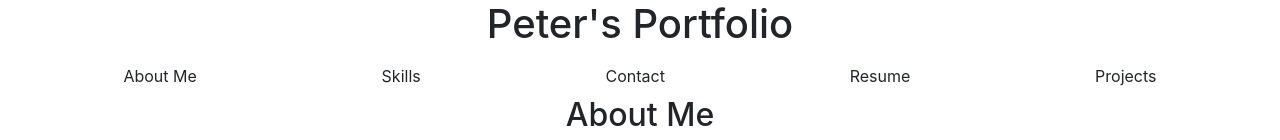
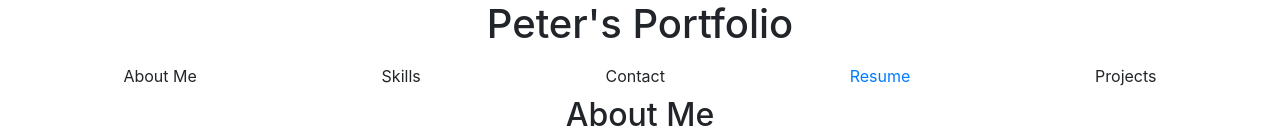
Before and after one commit to PDSamson/PDSamson.github.io, a website: page index.html in a window 1280 px wide. Shown: the top 140 px of the page. Drawn offline with nearby package versions, Linux system fonts and the light colour scheme; grey boxes are pictures that could not be loaded.

Commit message:
Alter Resume tab

```diff
--- a/index.html
+++ b/index.html
@@ -15,7 +15,7 @@
         <p class="nav about-me">About Me</p>
         <p class="nav skills">Skills</p>
         <p class="nav contact-info">Contact</p>
-        <p class="nav resume">Resume</p>
+        <p class="nav resume"><a href="https://www.dropbox.com/s/to7icaktgyfl7un/Creddle%20_%20Resume.pdf?dl=0">Resume</a></p>
         <p class="nav projects">Projects</p>
       </div>
       <div class="me-page">
```
